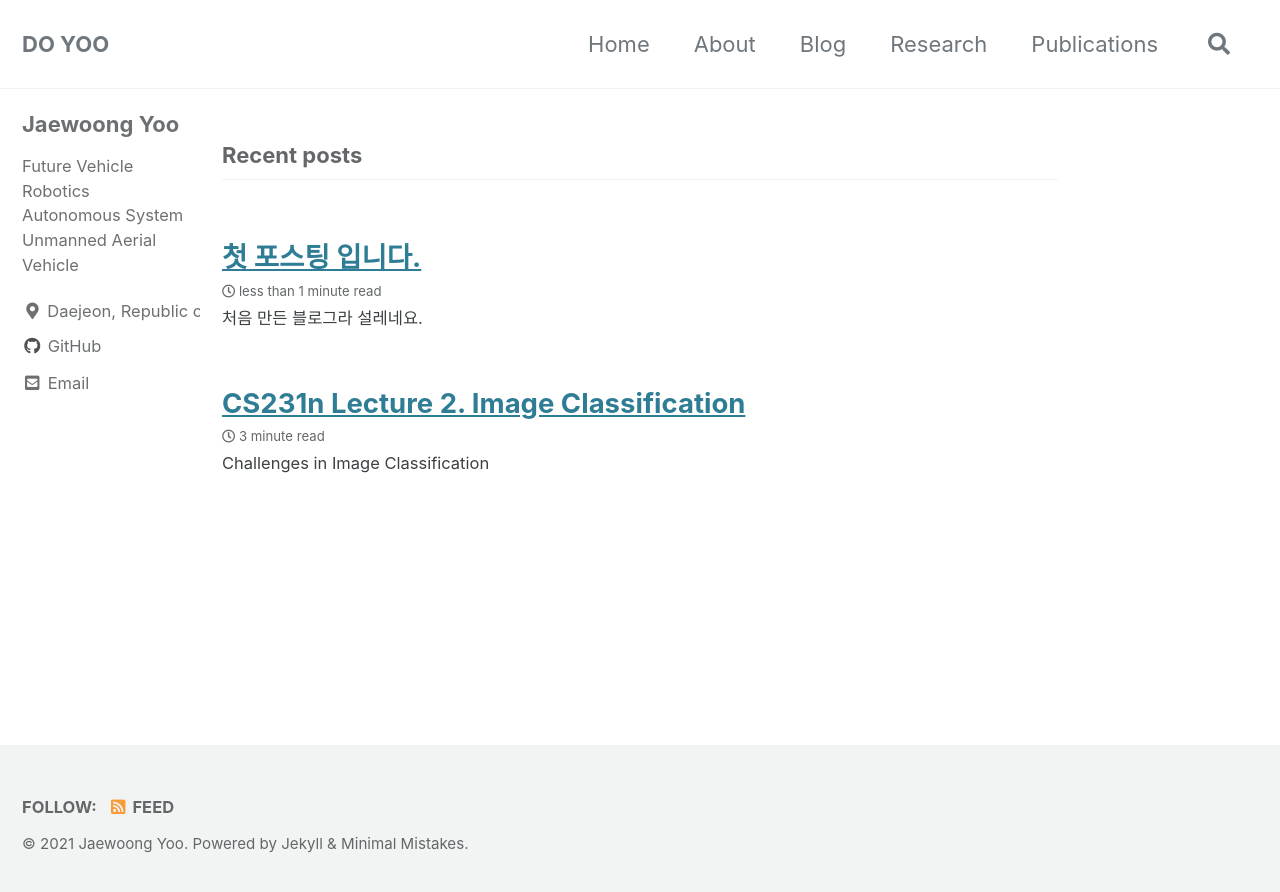
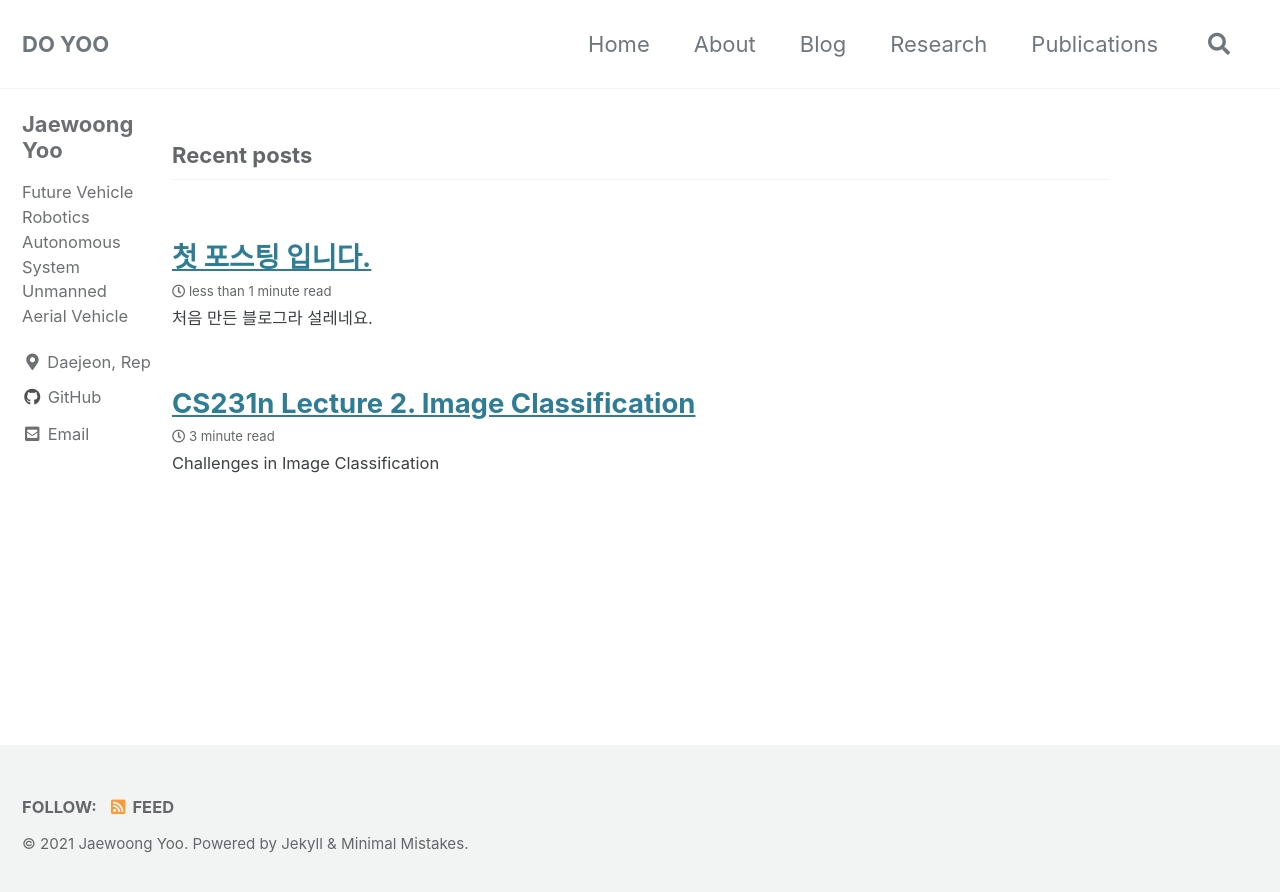
Before and after one commit to Jaewoong-Yoo/Jaewoong-Yoo.github.io, a Jekyll site: the page built from index.html, in a window 1280 px wide. Shown: the top 892 px of the page. Built offline with Jekyll 4.4.1, drawn with Linux system fonts in a browser that asks for light colours; cached includes are drawn as plain includes; the list of posts is cut into pages by our own code.

Commit message:
Update _variables.scss

```diff
--- a/_sass/minimal-mistakes/_variables.scss
+++ b/_sass/minimal-mistakes/_variables.scss
@@ -156,8 +156,8 @@ $max-width: $x-large !default;
    ========================================================================== */
 
 $right-sidebar-width-narrow: 100px !default;    // default 200px
-$right-sidebar-width: 200px !default;           // default 300px
-$right-sidebar-width-wide: 250px !default;      // default 400px
+$right-sidebar-width: 150px !default;           // default 300px
+$right-sidebar-width-wide: 200px !default;      // default 400px
 
 /*
    Other
```
